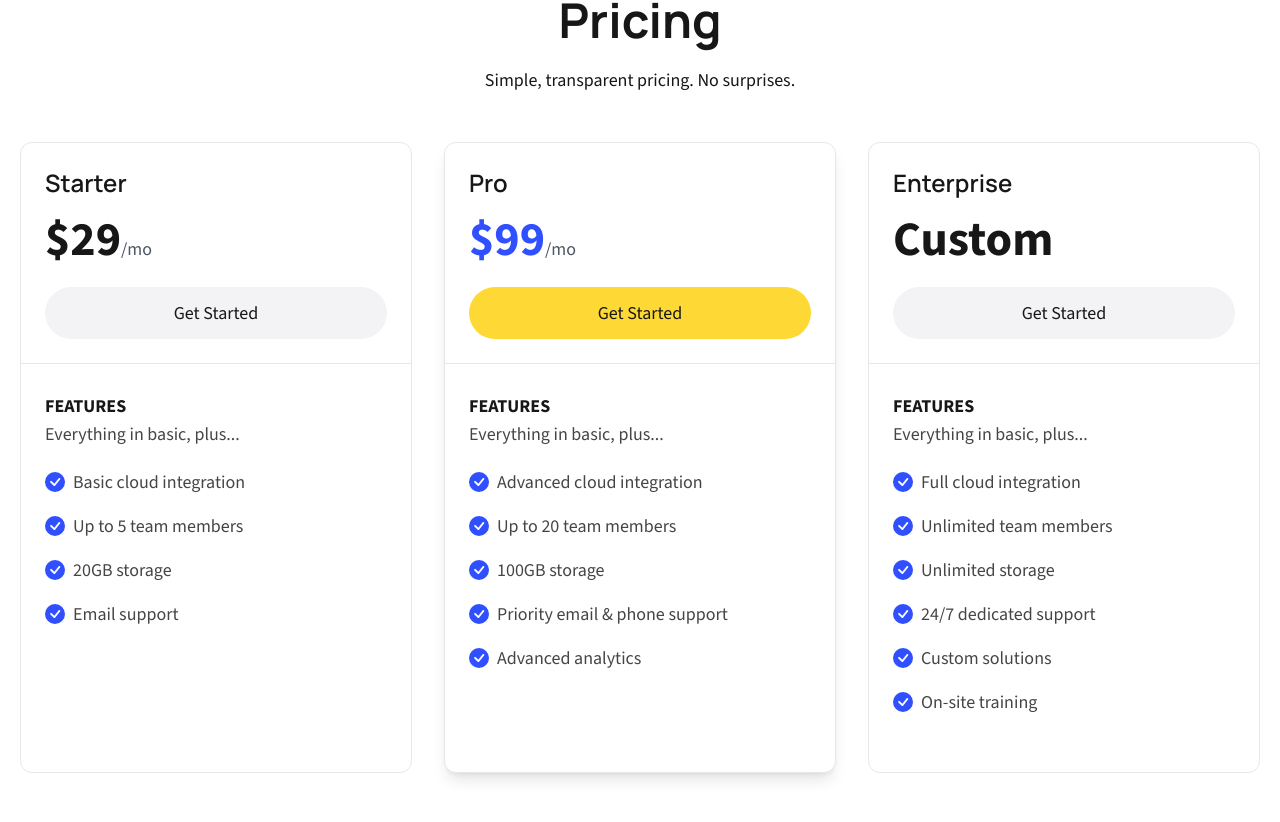
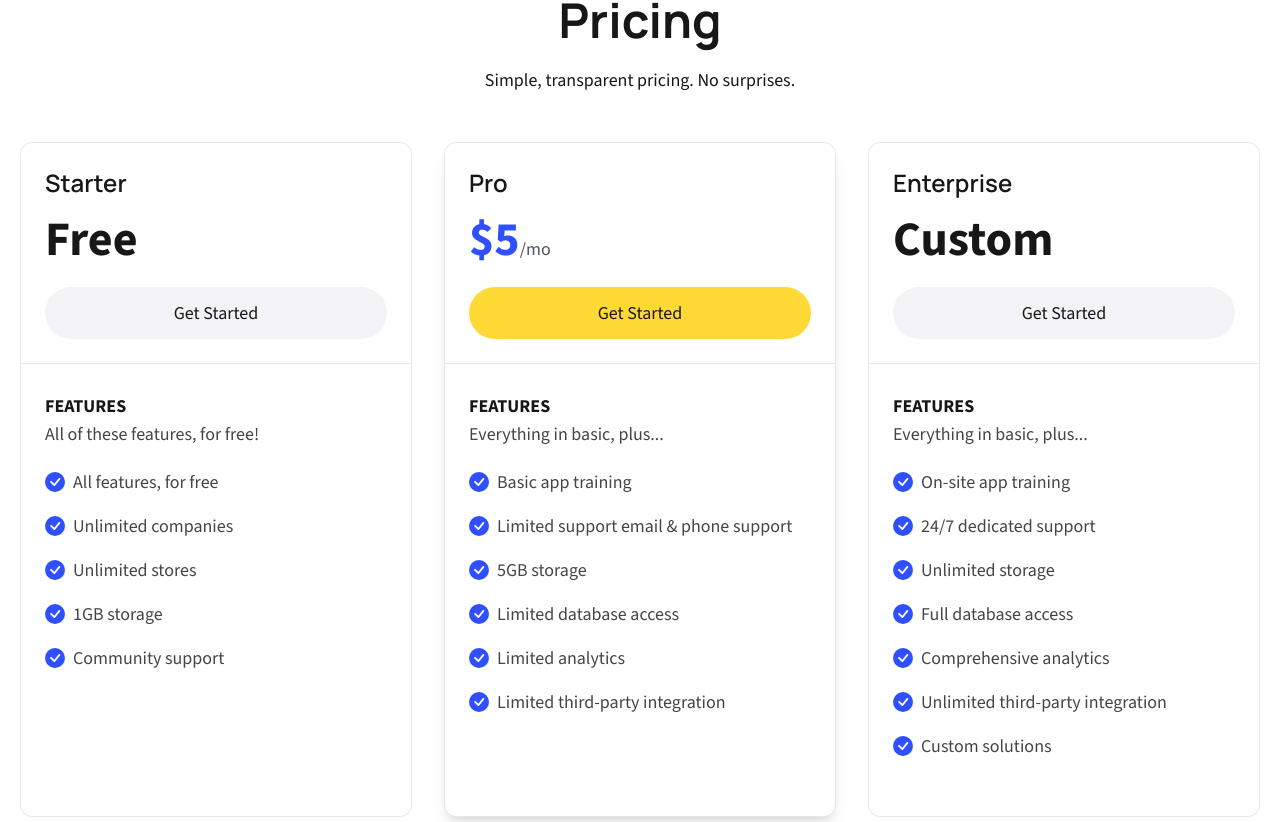
Before and after one commit to virdausa/nerpai-landing, a Next.js app: page / in a window 1280 px wide. Shown: the part 3838-4660 px from the top of the page. Built offline with nearby package versions, Linux system fonts and the light colour scheme.

Commit message:
feat: adjust pricing

```diff
--- a/src/components/Pricing/Pricing.tsx
+++ b/src/components/Pricing/Pricing.tsx
@@ -3,13 +3,18 @@ import PricingColumn from "./PricingColumn";
 import { tiers } from "@/data/pricing";
 
 const Pricing: React.FC = () => {
-    return (
-        <div className="grid grid-cols-1 lg:grid-cols-3 gap-8">
-            {tiers.map((tier, index) => (
-                <PricingColumn key={tier.name} tier={tier} highlight={index === 1} />
-            ))}
-        </div>
-    )
-}
+  return (
+    <div className="grid grid-cols-1 lg:grid-cols-3 gap-8">
+      {tiers.map((tier, index) => (
+        <PricingColumn
+          key={tier.name}
+          tier={tier}
+          highlight={index === 1}
+          index={index}
+        />
+      ))}
+    </div>
+  );
+};
 
-export default Pricing
+export default Pricing;
--- a/src/components/Pricing/PricingColumn.tsx
+++ b/src/components/Pricing/PricingColumn.tsx
@@ -6,28 +6,45 @@ import { IPricing } from "@/types";
 interface Props {
   tier: IPricing;
   highlight?: boolean;
+  index?: number;
 }
 
-const PricingColumn: React.FC<Props> = ({ tier, highlight }: Props) => {
+const PricingColumn: React.FC<Props> = ({ tier, highlight, index }: Props) => {
   const { name, price, features } = tier;
 
   return (
-        <div className={clsx("w-full max-w-sm mx-auto bg-white rounded-xl border border-gray-200 lg:max-w-full", { "shadow-lg": highlight })}>
+    <div
+      className={clsx(
+        "w-full max-w-sm mx-auto bg-white rounded-xl border border-gray-200 lg:max-w-full",
+        { "shadow-lg": highlight }
+      )}
+    >
       <div className="p-6 border-b border-gray-200 rounded-t-xl">
         <h3 className="text-2xl font-semibold mb-4">{name}</h3>
         <p className="text-3xl md:text-5xl font-bold mb-6">
           <span className={clsx({ "text-secondary": highlight })}>
-                        {typeof price === 'number' ? `$${price}` : price}
+            {typeof price === "number" ? `$${price}` : price}
           </span>
-                    {typeof price === 'number' && <span className="text-lg font-normal text-gray-600">/mo</span>}
+          {typeof price === "number" && (
+            <span className="text-lg font-normal text-gray-600">/mo</span>
+          )}
         </p>
-                <button className={clsx("w-full py-3 px-4 rounded-full transition-colors", { "bg-primary hover:bg-primary-accent": highlight, "bg-hero-background hover:bg-gray-200": !highlight })}>
+        <button
+          className={clsx("w-full py-3 px-4 rounded-full transition-colors", {
+            "bg-primary hover:bg-primary-accent": highlight,
+            "bg-hero-background hover:bg-gray-200": !highlight,
+          })}
+        >
           Get Started
         </button>
       </div>
       <div className="p-6 mt-1">
         <p className="font-bold mb-0">FEATURES</p>
-                <p className="text-foreground-accent mb-5">Everything in basic, plus...</p>
+        <p className="text-foreground-accent mb-5">
+          {index === 0
+            ? "All of these features, for free!"
+            : "Everything in basic, plus..."}
+        </p>
         <ul className="space-y-4 mb-8">
           {features.map((feature, index) => (
             <li key={index} className="flex items-center">
@@ -38,7 +55,7 @@ const PricingColumn: React.FC<Props> = ({ tier, highlight }: Props) => {
         </ul>
       </div>
     </div>
-    )
-}
+  );
+};
 
-export default PricingColumn
+export default PricingColumn;
--- a/src/data/pricing.ts
+++ b/src/data/pricing.ts
@@ -2,36 +2,39 @@ import { IPricing } from "@/types";
 
 export const tiers: IPricing[] = [
   {
-        name: 'Starter',
-        price: 29,
+    name: "Starter",
+    price: "Free",
     features: [
-            'Basic cloud integration',
-            'Up to 5 team members',
-            '20GB storage',
-            'Email support',
+      "All features, for free",
+      "Unlimited companies",
+      "Unlimited stores",
+      "1GB storage",
+      "Community support",
     ],
   },
   {
-        name: 'Pro',
-        price: 99,
+    name: "Pro",
+    price: 5,
     features: [
-            'Advanced cloud integration',
-            'Up to 20 team members',
-            '100GB storage',
-            'Priority email & phone support',
-            'Advanced analytics',
+      "Basic app training",
+      "Limited support email & phone support",
+      "5GB storage",
+      "Limited database access",
+      "Limited analytics",
+      "Limited third-party integration",
     ],
   },
   {
-        name: 'Enterprise',
-        price: 'Custom',
+    name: "Enterprise",
+    price: "Custom",
     features: [
-            'Full cloud integration',
-            'Unlimited team members',
-            'Unlimited storage',
-            '24/7 dedicated support',
-            'Custom solutions',
-            'On-site training',
+      "On-site app training",
+      "24/7 dedicated support",
+      "Unlimited storage",
+      "Full database access",
+      "Comprehensive analytics",
+      "Unlimited third-party integration",
+      "Custom solutions",
     ],
   },
-]
+];
```
Also changed, not shown: 1 other file (tests, documents, lock files or other folders). Lines whose indentation alone changed are shown as unchanged.
